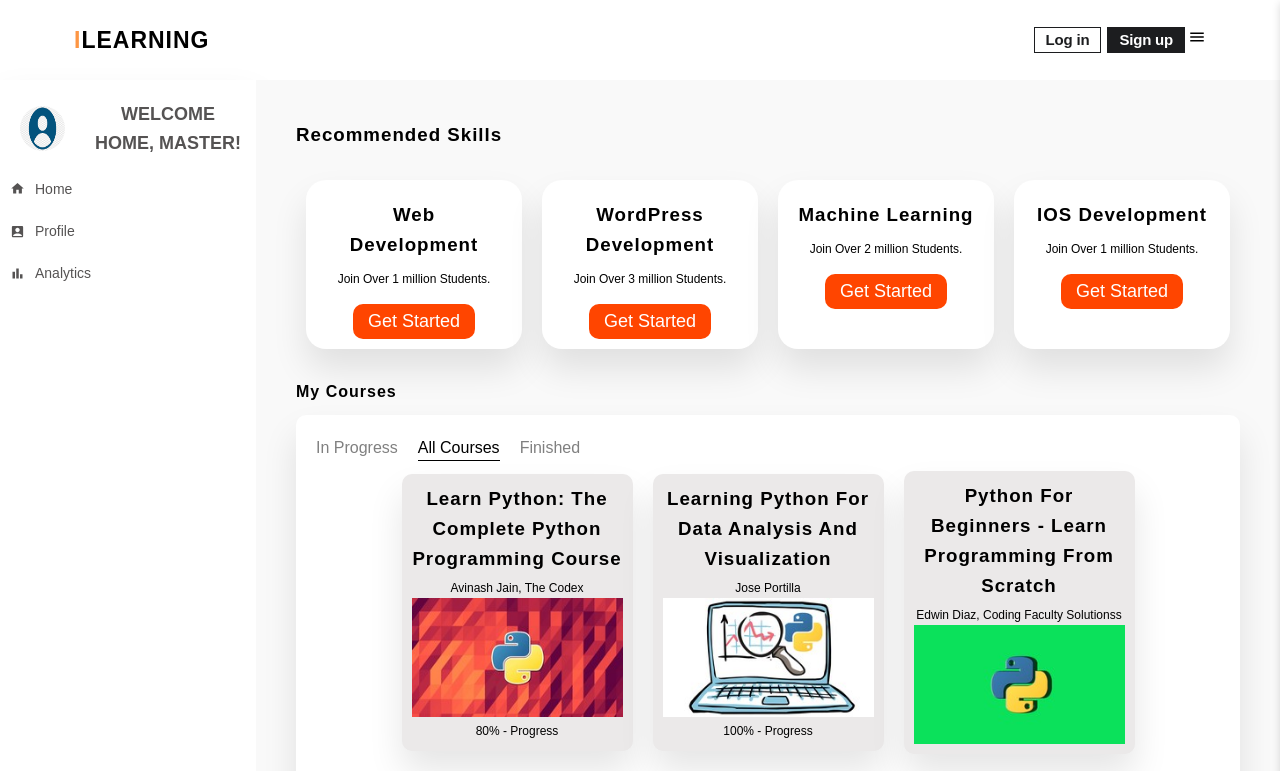
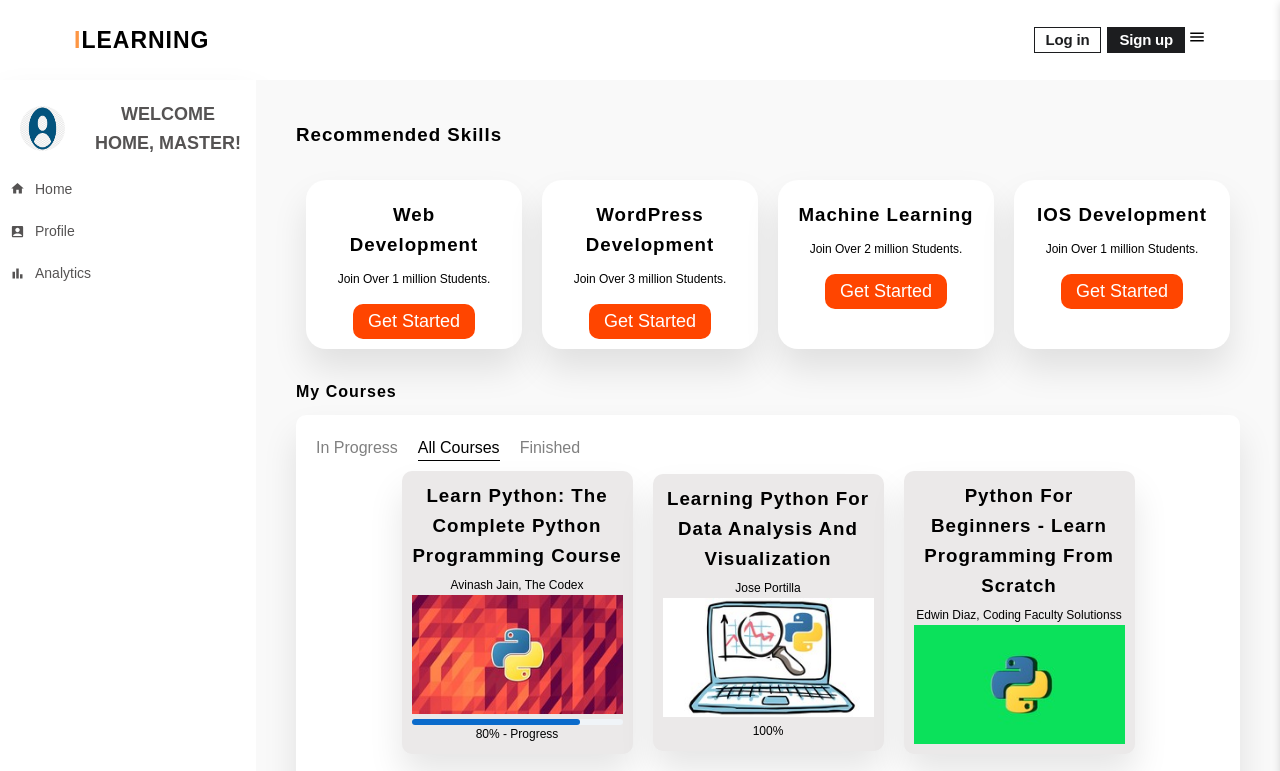
Before and after one commit to RedDevils0109/courselearning, a React (Create React App) app: page /profile in a window 1280 px wide. Shown: the top 771 px of the page. Built offline with nearby package versions, Linux system fonts and the light colour scheme.

Commit message:
add progress bar

```diff
--- a/package.json
+++ b/package.json
@@ -12,6 +12,7 @@
     "@fortawesome/free-solid-svg-icons": "^6.6.0",
     "@fortawesome/react-fontawesome": "^0.2.2",
     "@mui/icons-material": "^6.0.2",
+    "@mui/joy": "^5.0.0-beta.48",
     "@mui/material": "^6.0.2",
     "@testing-library/jest-dom": "^5.16.5",
     "@testing-library/react": "^13.4.0",
--- a/src/components/profile/Home.js
+++ b/src/components/profile/Home.js
@@ -1,6 +1,7 @@
 import React, { useState } from "react";
 import styled from "styled-components";
 import { Link } from "react-router-dom";
+import LinearProgress from "@mui/joy/LinearProgress";
 import { useCoursesContext } from "../../context/courses_context";
 
 const Home = () => {
@@ -70,17 +71,21 @@ const Home = () => {
               {filteredCourses.map((e) => {
                 return (
                   <div className="box" key={e.id}>
-                    <Link
-                      to={`/courses/${e.id}`}
-
-                    >
+                    <Link to={`/courses/${e.id}`}>
                       <h3>{e.course_name}</h3>
                     </Link>
                     <p>{e.creator}</p>
                     <img src={e.image} alt={e.course_name} />
                     {e.status && (
                       <p>
-                        {e.status === "In Progress" ? "80%" : "100%"} - Progress
+                        {e.status === "In Progress" ? (
+                          <>
+                            <LinearProgress determinate value={80} />
+                            <span>80% - Progress</span>
+                          </>
+                        ) : (
+                          "100%"
+                        )}
                       </p>
                     )}
                   </div>
```
Also changed, not shown: 1 other file (tests, documents, lock files or other folders).
